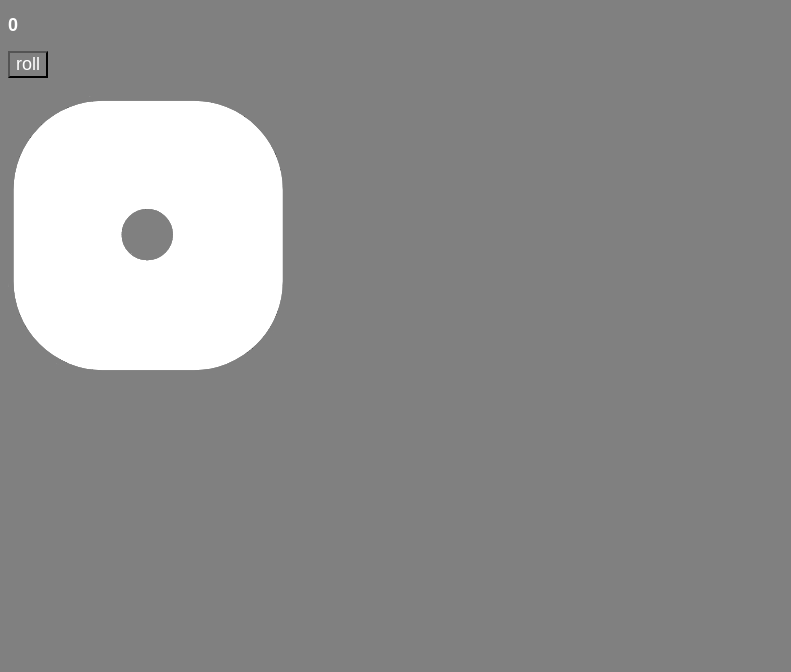
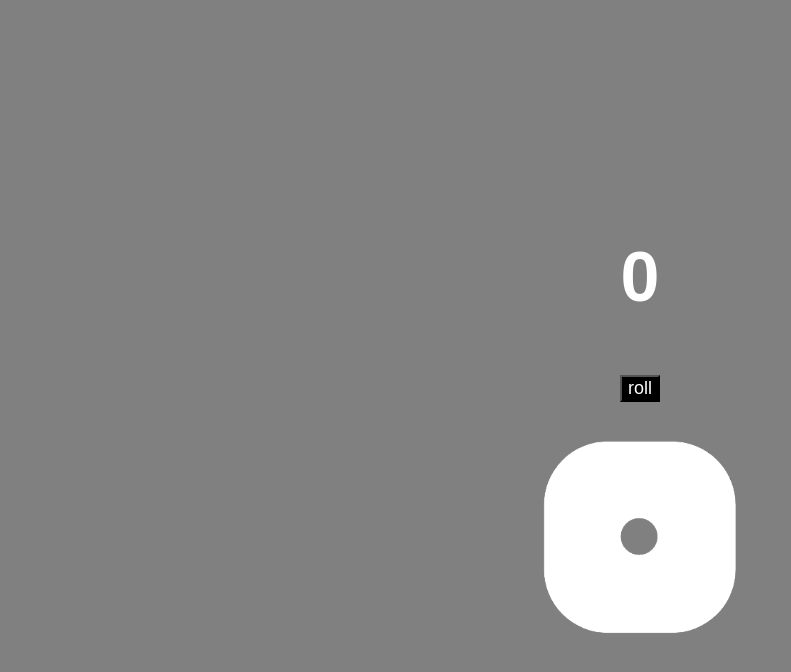
Before and after one commit to Arician/week3dicegame, a plain HTML site: page 1p.html in a window 1280 px wide. Shown: the whole page, without its empty margins (0-791 px from the left). Drawn offline with Linux system fonts and the light colour scheme.

Commit message:
single player basic styling

```diff
--- a/1p.html
+++ b/1p.html
@@ -6,12 +6,13 @@
     <title>Document</title>
 </head>
 <body>
+    <div class="page">
     <h2 id="scorecard">0</h1>
     <button id="roll">roll</button>
     <p id="gamestate"></p>
+    <img src="images/1.png" alt="dice" id="dice">
     <button id="restart">Start over</button>
-    <img src="images/1.png" alt="dice" id="dice">
-
+    </div>
     <script src="shared.js"></script>
     <script src="app.js"></script>
 </body>
--- a/style.css
+++ b/style.css
@@ -14,6 +14,8 @@
     align-items: center;
     height:100vh;
 }
+#dice{width:200px}
+button{background-color:black}
 /* lp */
 .lpTitle{
     font-size:  100px;
@@ -30,5 +32,7 @@ a:hover{
 }
 
 
+
 /* sp */
 #restart {display: none}
+#scorecard{font-size: 70px;}
```
